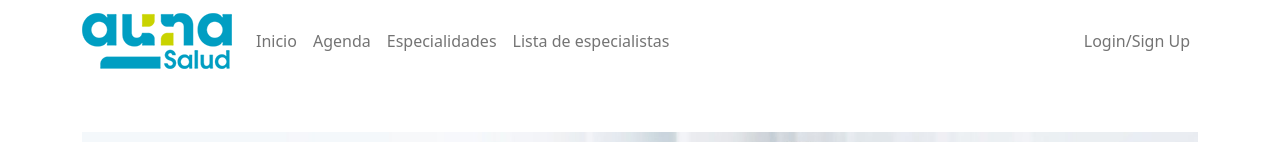
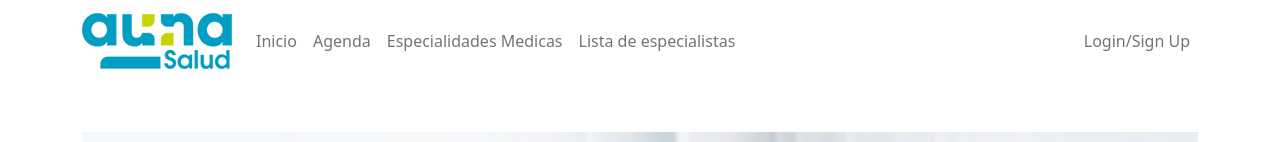
Before and after one commit to juliorf2021/ProyectoIndividual, a React (Create React App) app: page / in a window 1280 px wide. Shown: the top 142 px of the page. Built offline with nearby package versions, Linux system fonts and the light colour scheme; no server answers.

Commit message:
carga de proyecto modn

```diff
--- a/src/components/Header/Header.js
+++ b/src/components/Header/Header.js
@@ -21,7 +21,7 @@ const Header = (props) => {
                         <Nav className="me-auto">
                             <Nav.Link as={Link} to='/'>Inicio</Nav.Link>
                             <Nav.Link as={Link} to='/booking-form'>Agenda</Nav.Link>
-                            <Nav.Link as={HashLink} to="/home#Specialities">Especialidades</Nav.Link>
+                            <Nav.Link as={HashLink} to="/home#Specialities">Especialidades Medicas</Nav.Link>
                             <Nav.Link as={HashLink} to="/home#Doctor">Lista de especialistas</Nav.Link>
                             <Nav.Link as={HashLink} to="/home#about" style={{display: 'none' }}>Agendados </Nav.Link>
                         </Nav>
```
